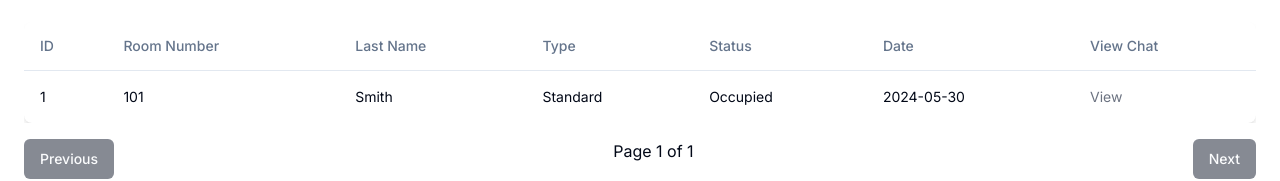
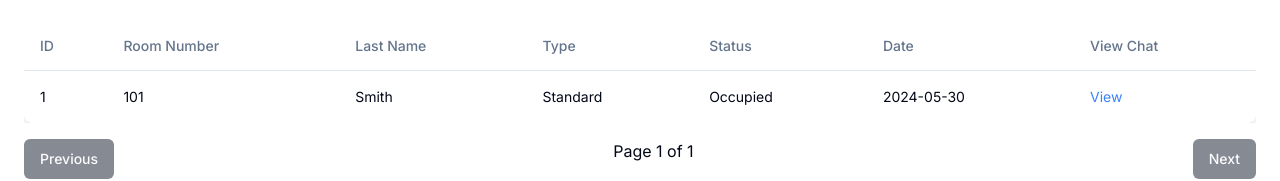
Before and after one commit to DYOC-Chatbot/chatbot-frontend, a Next.js app: page /homepage in a window 1280 px wide. Shown: the part 458-639 px from the top of the page. Built offline with nearby package versions, Linux system fonts and the light colour scheme; no server answers.

Commit message:
update paginated table

```diff
--- a/src/app/homepage/page.tsx
+++ b/src/app/homepage/page.tsx
@@ -4,6 +4,17 @@ import React from 'react';
 import PaginatedTable from '@/components/ui/paginated-table';
 
 export default function Page() {
+  const headers = ["ID", "Room Number", "Last Name", "Type", "Status", "Date", "View Chat"];
+  const data = [
+    { ID: 1, "Room Number": 101, "Last Name": 'Smith', Type: 'Standard', Status: 'Occupied', Date: '2024-05-30', "View Chat": 'View' },
+    // Add more data as needed
+  ];
+
+  const handleLastColumnButtonClick = (rowData: { [key: string]: any }) => {
+    // Handle the button click event here
+    alert(`Button clicked for row with ID: ${rowData.ID}`);
+  };
+
   return (
     <main className="flex flex-col p-6">
       <div className="bg-gray-500 h-20 flex items-center mb-6 rounded-lg">
@@ -20,7 +31,7 @@ export default function Page() {
           <span>Chart 3 Placeholder</span>
         </div>
       </div>
-      <PaginatedTable />
+      <PaginatedTable headers={headers} data={data} onLastColumnButtonClick={handleLastColumnButtonClick} />
     </main>
   );
 }
--- a/src/components/ui/paginated-table.tsx
+++ b/src/components/ui/paginated-table.tsx
@@ -1,25 +1,20 @@
-// components/PaginatedTable.tsx
-import React, { useState } from "react"
-import { Table, TableHeader, TableBody, TableFooter, TableHead, TableRow, TableCell } from "./table"
-import { Button } from "./button"
+import React, { useState } from "react";
+import { Table, TableHeader, TableBody, TableFooter, TableHead, TableRow, TableCell } from "./table";
+import { Button } from "./button";
 
 interface RowData {
-  id: number;
-  room: number;
-  lastName: string;
-  type: string;
-  status: string;
-  date: string;
+  [key: string]: any;
 }
 
-const PaginatedTable: React.FC = () => {
+interface PaginatedTableProps {
+  headers: string[];
+  data: RowData[];
+  onLastColumnButtonClick: (rowData: RowData) => void;
+}
+
+const PaginatedTable: React.FC<PaginatedTableProps> = ({ headers, data, onLastColumnButtonClick }) => {
   const [currentPage, setCurrentPage] = useState(1);
   const rowsPerPage = 10;
-  const data: RowData[] = [
-    { id: 1, room: 101, lastName: 'Smith', type: 'Standard', status: 'Occupied', date: '2024-05-30' },
-    // Add more data as needed
-  ];
-
   const totalPages = Math.ceil(data.length / rowsPerPage);
   const startIndex = (currentPage - 1) * rowsPerPage;
   const paginatedData = data.slice(startIndex, startIndex + rowsPerPage);
@@ -30,25 +25,28 @@ const PaginatedTable: React.FC = () => {
         <Table className="min-w-full bg-white rounded-lg shadow-md">
           <TableHeader>
             <TableRow>
-              <TableHead>ID</TableHead>
-              <TableHead>Room Number</TableHead>
-              <TableHead>Last Name</TableHead>
-              <TableHead>Type</TableHead>
-              <TableHead>Status</TableHead>
-              <TableHead>Date</TableHead>
-              <TableHead>View Chat</TableHead>
+              {headers.map((header, index) => (
+                <TableHead key={index}>{header}</TableHead>
+              ))}
             </TableRow>
           </TableHeader>
           <TableBody>
-            {paginatedData.map((row) => (
-              <TableRow key={row.id}>
-                <TableCell>{row.id}</TableCell>
-                <TableCell>{row.room}</TableCell>
-                <TableCell>{row.lastName}</TableCell>
-                <TableCell>{row.type}</TableCell>
-                <TableCell>{row.status}</TableCell>
-                <TableCell>{row.date}</TableCell>
-                <TableCell className="text-gray-500 cursor-pointer">View</TableCell>
+            {paginatedData.map((row, rowIndex) => (
+              <TableRow key={rowIndex}>
+                {headers.map((header, cellIndex) => (
+                  <TableCell key={cellIndex}>
+                    {header === headers[headers.length - 1] ? (
+                      <button
+                        className="text-blue-500 hover:underline"
+                        onClick={() => onLastColumnButtonClick(row)}
+                      >
+                        {row[header]}
+                      </button>
+                    ) : (
+                      row[header]
+                    )}
+                  </TableCell>
+                ))}
               </TableRow>
             ))}
           </TableBody>
```
